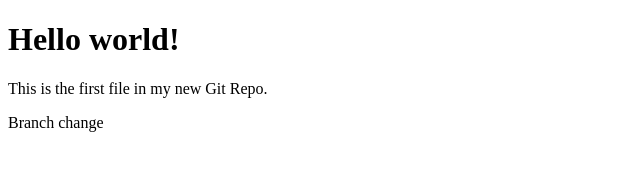
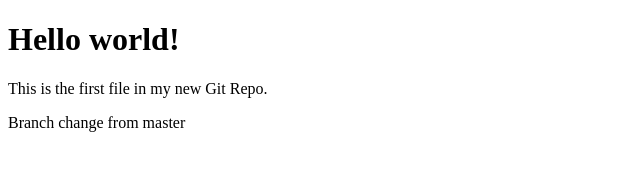
Before and after one commit to kannanc32/html, a plain HTML site: page index.html in a window 1280 px wide. Shown: the full height of the page, 0-640 px from the left. Drawn offline with Linux system fonts and the light colour scheme.

Commit message:
MasterChange

```diff
--- a/index.html
+++ b/index.html
@@ -7,6 +7,6 @@
 
 <h1>Hello world!</h1>
 <p>This is the first file in my new Git Repo.</p>
-<p>Branch change</p>
+<p>Branch change from master</p>
 </body>
 </html>
```
